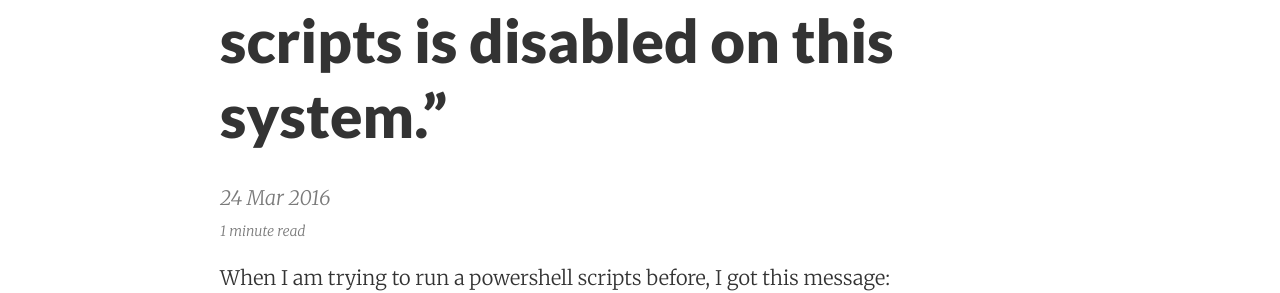
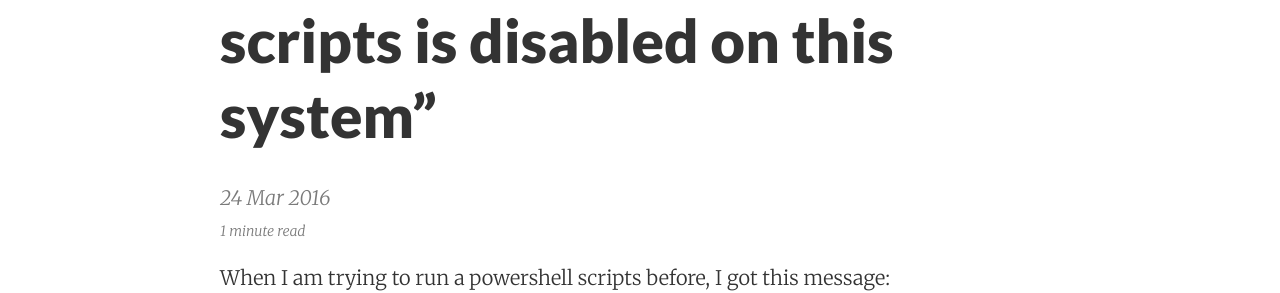
Before and after one commit to wwahyudi/wwahyudi.github.io, a Jekyll site: the page built from _posts/2016-03-24-powershell-execution-scripts-disabled.md, in a window 1280 px wide. Shown: the part 239-532 px from the top of the page. Built offline with Jekyll 4.4.1, drawn with Linux system fonts in a browser that asks for light colours; comment, search, counter and statistics services are not loaded; some of the changed text lies outside the part shown.

```diff
--- a/_posts/2016-03-24-powershell-execution-scripts-disabled.md
+++ b/_posts/2016-03-24-powershell-execution-scripts-disabled.md
@@ -1,6 +1,6 @@
 ---
 layout:     post
-title:      PowerShell says “Execution of scripts is disabled on this system.”
+title:      PowerShell says “Execution of scripts is disabled on this system”
 date:       2016-03-24
 summary:    Fix execution policy for powerShell scripts cannot be loaded because the execution of scripts is disabled on this system.
 categories: windows
```
